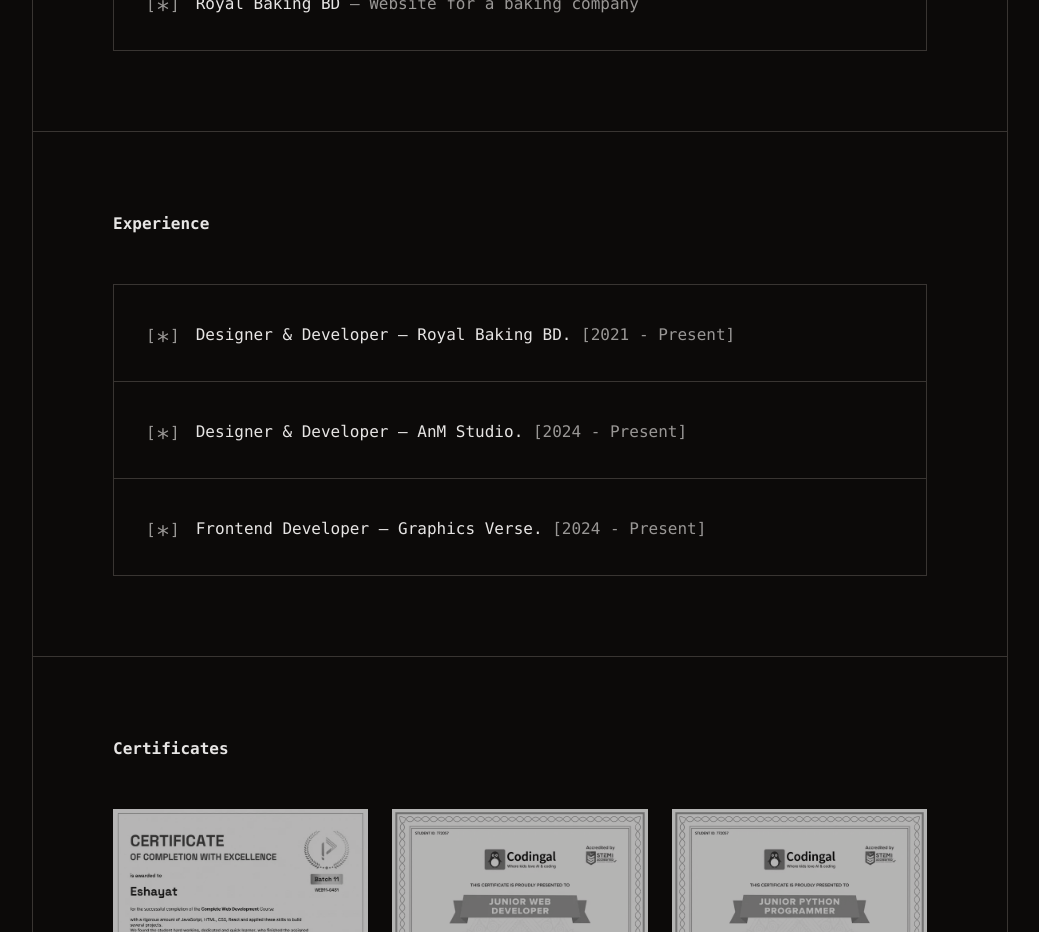
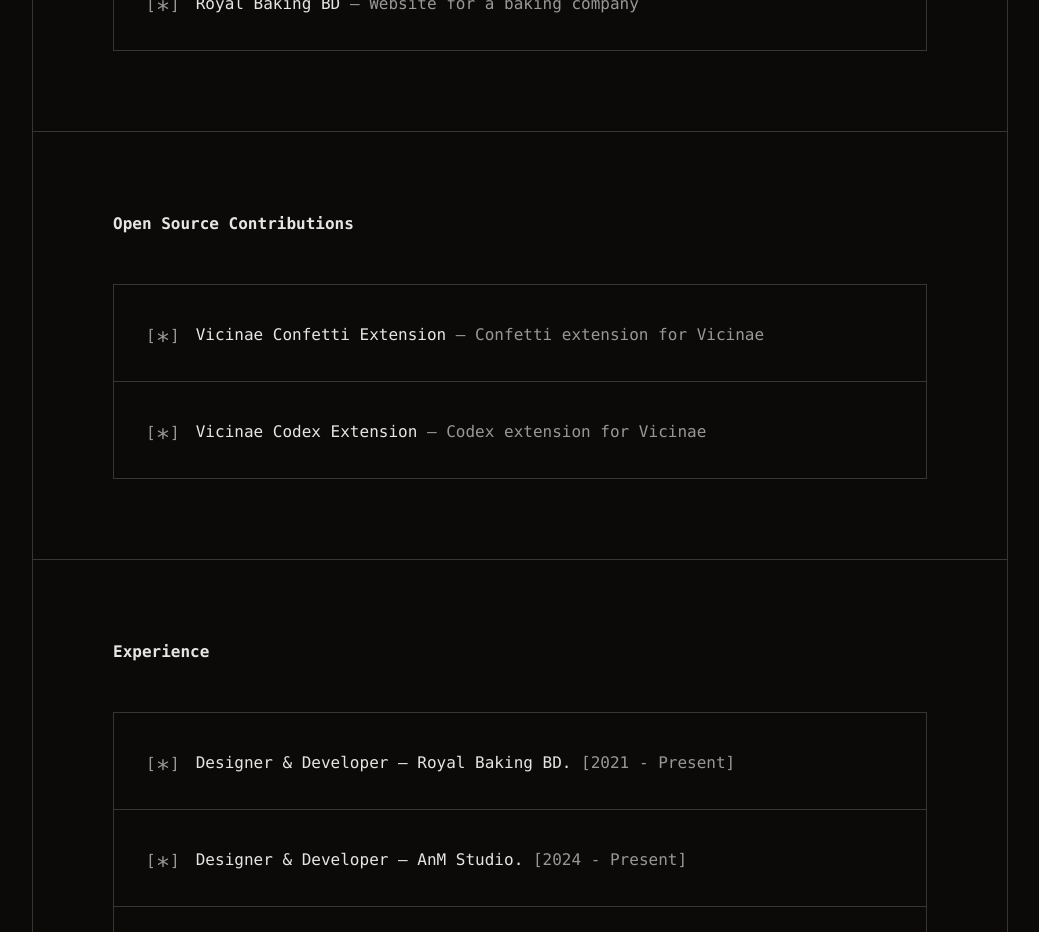
Before and after one commit to ESHAYAT102/portfolio, a React (Vite) app: page / in a window 1280 px wide. Shown: the part 2680-3612 px from the top of the page, without its empty margins (120-1159 px from the left). Built offline with nearby package versions, Linux system fonts and the light colour scheme.

Commit message:
feat: added open source contributions section

```diff
--- a/src/pages/Home.tsx
+++ b/src/pages/Home.tsx
@@ -1,6 +1,7 @@
 import Banner from "../sections/Banner";
 import Experience from "../sections/Experience";
 import Projects from "../sections/Projects";
+import OpenSource from "../sections/OpenSource";
 import TechStack from "../sections/TechStack";
 import Certificates from "../sections/Certificates";
 
@@ -10,6 +11,7 @@
       <Banner />
       <TechStack />
       <Projects />
+      <OpenSource />
       <Experience />
       <Certificates />
     </>
--- /dev/null
+++ b/src/sections/OpenSource.tsx
@@ -0,0 +1,49 @@
+export default function OpenSource() {
+  const contributions = [
+    {
+      name: "Vicinae Confetti Extension",
+      description: "Confetti extension for Vicinae",
+      link: "https://github.com/ESHAYAT102/vicinae-confetti-extension",
+    },
+    {
+      name: "Vicinae Codex Extension",
+      description: "Codex extension for Vicinae",
+      link: "https://github.com/ESHAYAT102/vicinae-codex-extension",
+    },
+  ];
+
+  return (
+    <div className="w-screen min-[1000px]:w-full flex justify-center align-middle items-center">
+      <div className="mx-0 min-[1000px]:mx-38 w-full border-b border-l-0 min-[1000px]:border-l border-r-0 min-[1000px]:border-r border-stone-600/60">
+        <div className="px-4 min-[1000px]:px-20 py-20">
+          <p className="font-bold">Open Source Contributions</p>
+          <div className="mt-12">
+            {contributions.map((contribution, index) => (
+              <div
+                key={contribution.name}
+                className={`${index === 0 ? "border" : "border-x border-b"} border-stone-600/60 p-8 hover:bg-stone-50/10 transition-all duration-300`}
+              >
+                <div className="flex">
+                  <p className="text-stone-300/70">
+                    [<span className="text-2xl relative top-2">*</span>]
+                  </p>
+                  <p className="pt-1.5 pl-4 text-stone-300/70">
+                    <a
+                      className="text-stone-200 hover:underline active:text-stone-400 transition-all duration-300"
+                      href={contribution.link}
+                      target="_blank"
+                      rel="noreferrer"
+                    >
+                      {contribution.name}
+                    </a>{" "}
+                    — {contribution.description}
+                  </p>
+                </div>
+              </div>
+            ))}
+          </div>
+        </div>
+      </div>
+    </div>
+  );
+}
```
